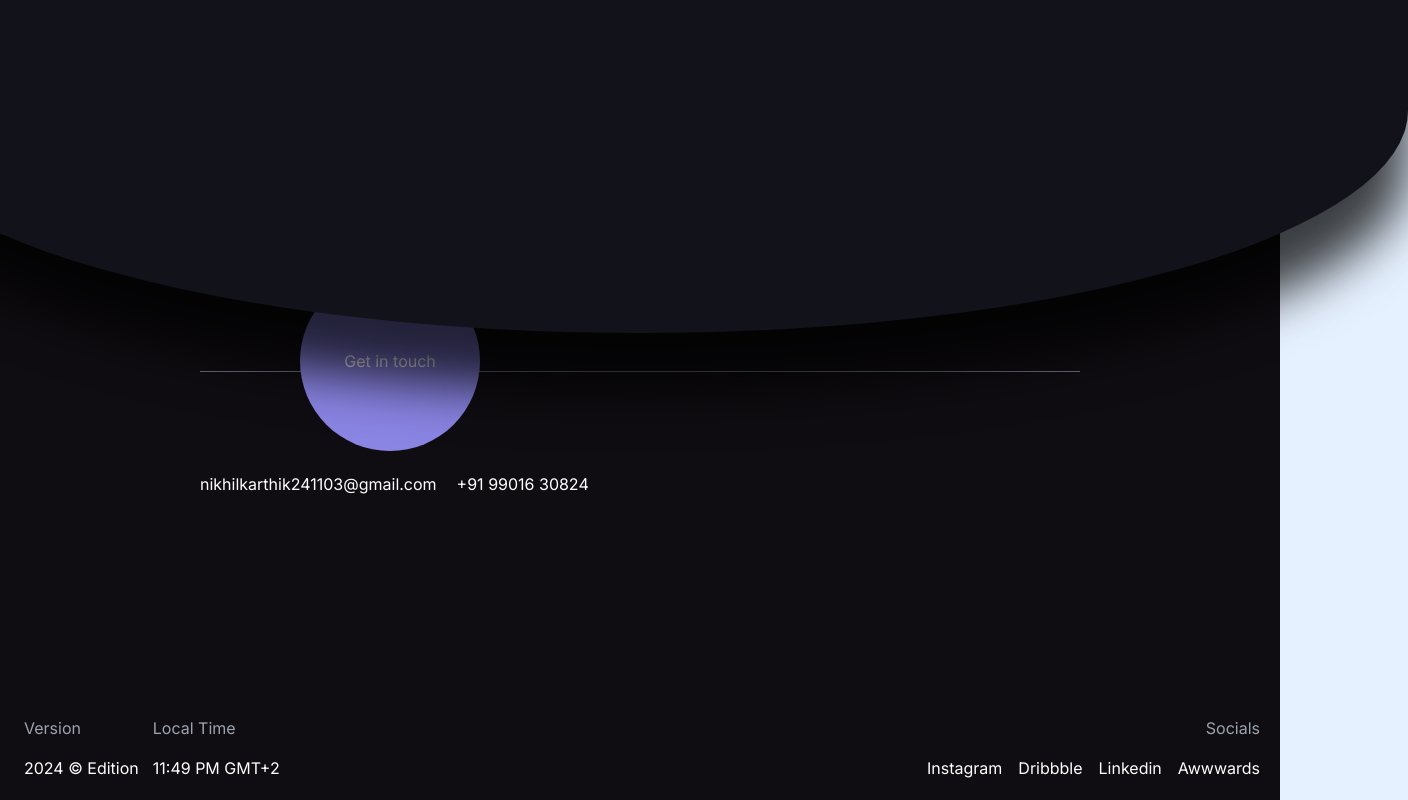
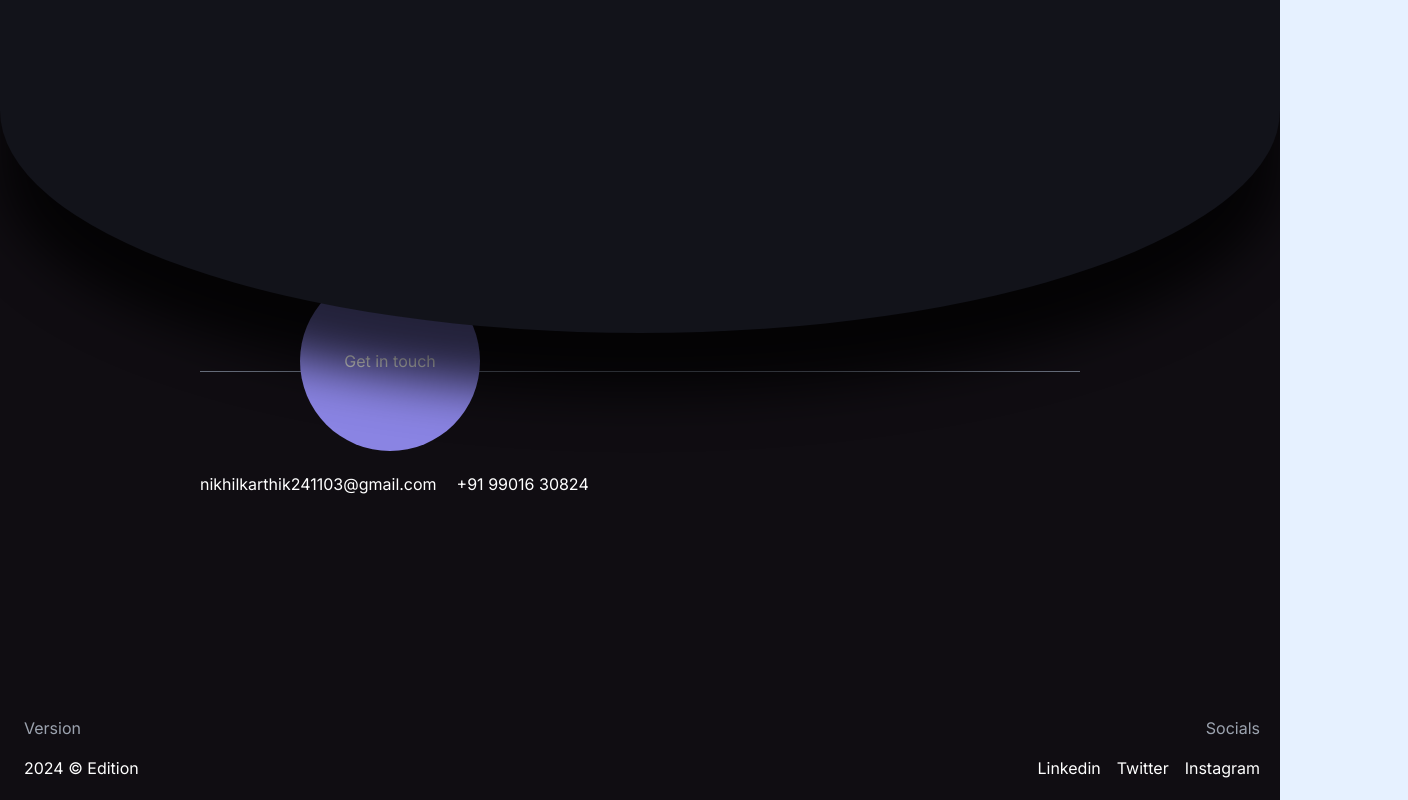
Before and after one commit to C-NikhilKarthik/Portfolio, a Next.js app: page / in a window 1280 px wide. Shown: the part 5869-6669 px from the top of the page, 1408 px wide, since content can reach past the window. Built offline with nearby package versions, Linux system fonts and the light colour scheme.

Commit message:
Archive added

```diff
--- a/app/archive/page.tsx
+++ b/app/archive/page.tsx
@@ -34,8 +34,10 @@ export default function page() {
             {Archives?.map((proj: archiveType, i) => (
               <li
                 key={i}
-                className="w-full  text-white hover:text-slate-500 transition-all duration-300"
+                className="w-full relative group flex flex-col justify-center text-white transition-all duration-300"
               >
+                <div className="bg-main-text opacity-10 h-0 group-hover:h-full transition-[height] duration-500 absolute w-screen left-1/2 -translate-x-1/2 z-0"></div>
+
                 <div className="h-[1px] w-full bg-gray-500" />
                 <div className="py-[2em] flex w-full">
                   <div className="pl-6 lg:pl-[6vw] flex flex-col gap-4 md:justify-center text-left w-[76%] md:w-[44%]">
--- a/app/globals.css
+++ b/app/globals.css
@@ -29,7 +29,7 @@
 
 :root {
   --section-padding: clamp(2em, 10vh, 6em);
-  --foreground-rgb: #0a192f;
+  --foreground-rgb: #141820;
   --background-rgb: #e6f1ff;
   --translate-before1: 0;
   --translate-before2: 0;
@@ -44,11 +44,12 @@ body {
   transition-property: opacity, transform, filter, background;
   transition-timing-function: ease-in-out;
   transition-duration: 500ms;
+  background-color: var(rgb(--foreground-rgb));
 }
 
 .page-transition {
   opacity: 0;
-  background: #100d12f2;
+  background: #141820;
   transform: translateY(40px);
   filter: blur(12px);
 }
--- a/app/page.tsx
+++ b/app/page.tsx
@@ -26,12 +26,12 @@ export default function Home() {
   }, []);
 
   return (
-    <main className="flex relative flex-col bg-main items-center">
+    <main className="flex relative flex-col w-full bg-main items-center">
       <AnimatePresence mode="wait">
         {isLoading && <PreLoader />}
       </AnimatePresence>
       {/* {!isLoading && <MainScene />} */}
-      <div className="z-[5]">
+      <div className="z-[5] w-full">
         <ScrollProgress />
         <Landing />
         <About />
--- a/components/Curve.tsx
+++ b/components/Curve.tsx
@@ -14,9 +14,9 @@ export default function Curve() {
     <motion.div
       ref={container}
       style={{ height }}
-      className="bg-red-500 w-full relative"
+      className="bg-red-500 w-full relative box-border"
     >
-      <div className="h-[1050%] w-[120%] -left-[10%] rounded-[0_0_50%_50%] bg-[#12131a] z-[5] absolute shadow-[0px_60px_50px_rgba(0,0,0,0.748)]"></div>
+      <div className="h-[1050%] w-[100%] rounded-[0_0_50%_50%] bg-[#12131a] z-[5] absolute shadow-[0px_60px_50px_rgba(0,0,0,0.748)]"></div>
     </motion.div>
   );
 }
--- a/components/Footer.tsx
+++ b/components/Footer.tsx
@@ -56,18 +56,29 @@ export default function Page() {
               <h3 className="px-1 text-gray-400">Version</h3>
               <p className="px-1 cursor-pointer ">2024 © Edition</p>
             </span>
-            <span className="flex flex-col gap-4">
+            {/* <span className="flex flex-col gap-4">
               <h3 className="text-gray-400">Local Time</h3>
               <p>11:49 PM GMT+2</p>
-            </span>
+            </span> */}
           </div>
           <span className="flex border-b border-b-gray-500 md:border-b-0 flex-col gap-4 pb-4 md:pb-0 md:items-end">
             <h3 className="text-gray-400">Socials</h3>
             <div className="flex gap-4 flex-wrap">
-              <p>Instagram</p>
-              <p>Dribbble</p>
-              <p>Linkedin</p>
-              <p>Awwwards</p>
+              <a
+                target="_blank"
+                href="https://www.linkedin.com/in/nikhilkarthik24/"
+              >
+                Linkedin
+              </a>
+              <a target="_blank" href="https://www.x.com/@nikhilkarthik24/">
+                Twitter
+              </a>
+              <a
+                target="_blank"
+                href="https://www.instagram.com/nikhilkarthik_24/"
+              >
+                Instagram
+              </a>
             </div>
           </span>
         </div>
```
